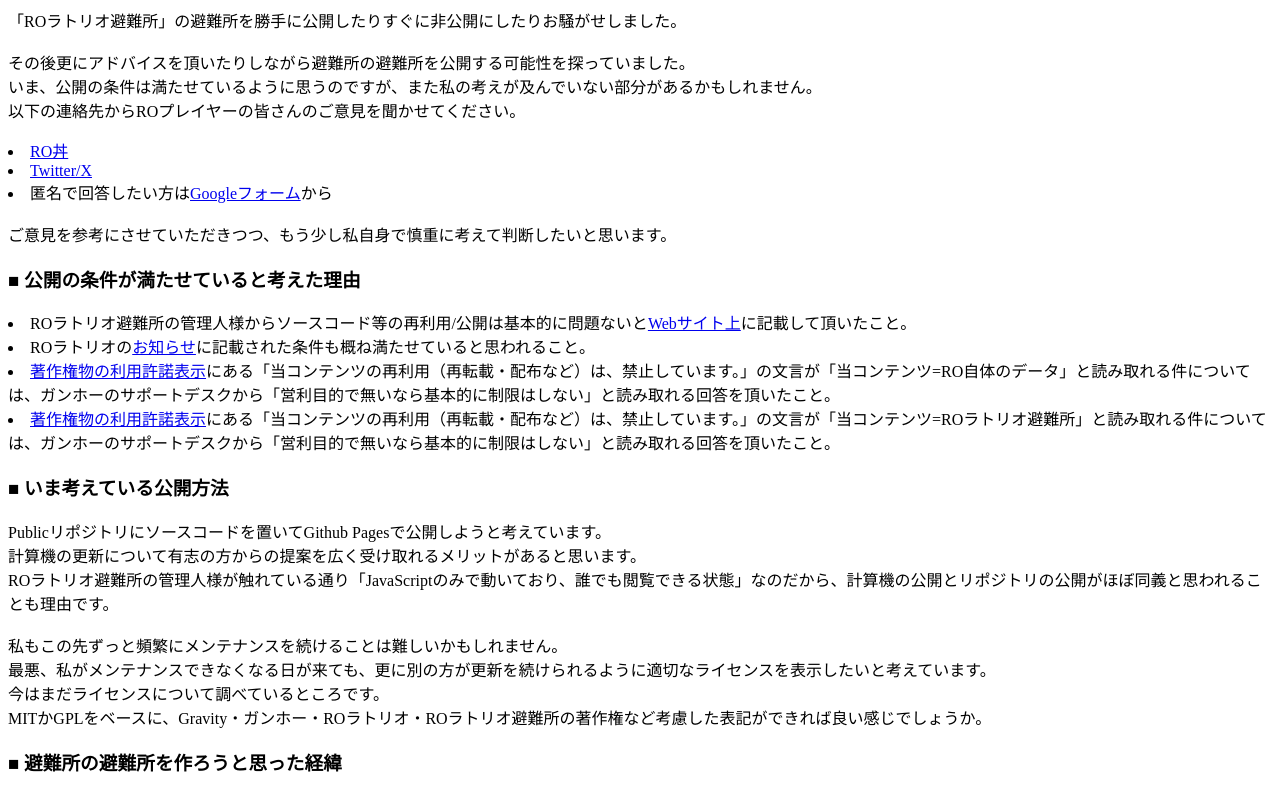
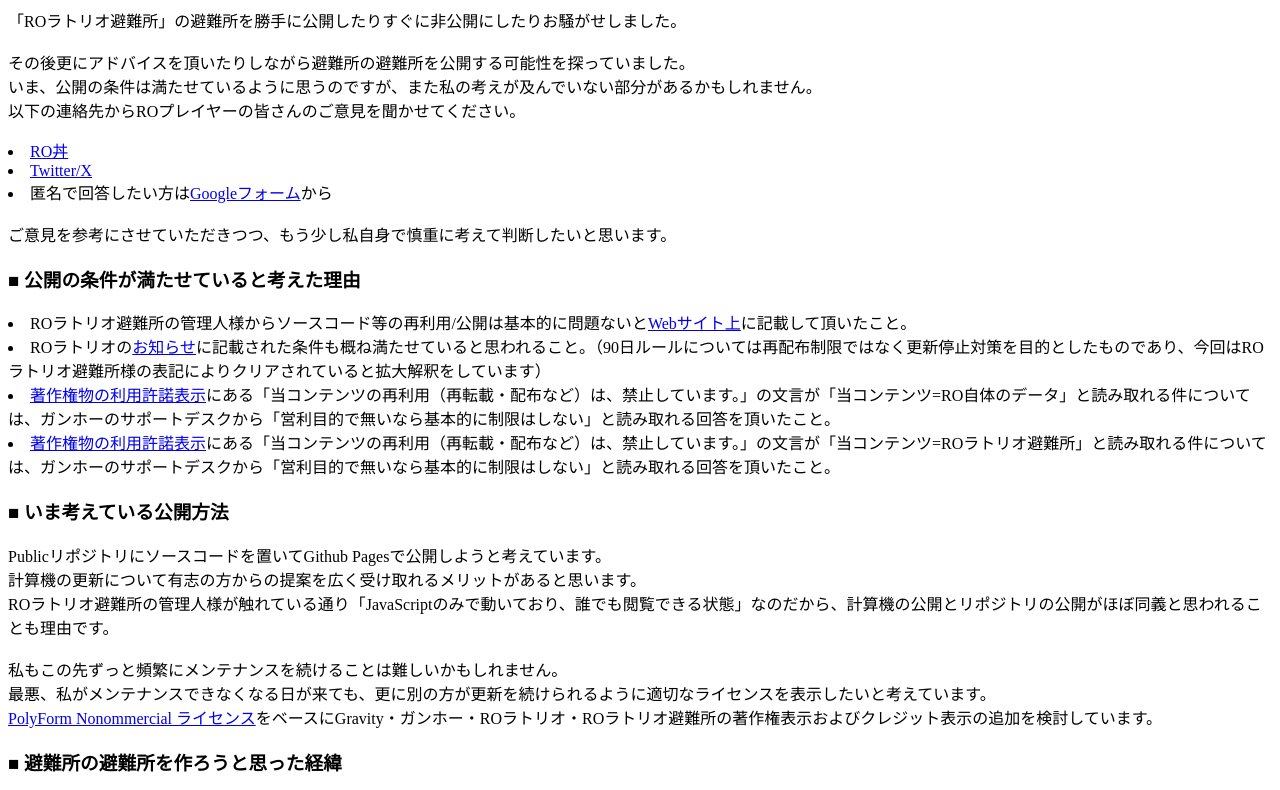
Before and after one commit to usachoco/information, a plain HTML site: page index.html in a window 1280 px wide. Shown: the top 790 px of the page. Drawn offline with Linux system fonts and the light colour scheme.

Commit message:
Update index.html

```diff
--- a/index.html
+++ b/index.html
@@ -17,7 +17,7 @@
     </p>
     <h3>■ 公開の条件が満たせていると考えた理由</h3>
     <li>ROラトリオ避難所の管理人様からソースコード等の再利用/公開は基本的に問題ないと<a href="https://roratorio-hinanjo.net/roro/kousin/kousin.html" target="_blank">Webサイト上</a>に記載して頂いたこと。</li>
-    <li>ROラトリオの<a href="http://roratorio.2-d.jp/ro/form/txt/20150920site.html" target="_blank">お知らせ</a>に記載された条件も概ね満たせていると思われること。</li>
+    <li>ROラトリオの<a href="http://roratorio.2-d.jp/ro/form/txt/20150920site.html" target="_blank">お知らせ</a>に記載された条件も概ね満たせていると思われること。（90日ルールについては再配布制限ではなく更新停止対策を目的としたものであり、今回はROラトリオ避難所様の表記によりクリアされていると拡大解釈をしています）</li>
     <li><a href="https://ragnarokonline.gungho.jp/support/play-manner/copyright.html" target="_blank">著作権物の利用許諾表示</a>にある「当コンテンツの再利用（再転載・配布など）は、禁止しています。」の文言が「当コンテンツ=RO自体のデータ」と読み取れる件については、ガンホーのサポートデスクから「営利目的で無いなら基本的に制限はしない」と読み取れる回答を頂いたこと。</li>
     <li><a href="https://ragnarokonline.gungho.jp/support/play-manner/copyright.html" target="_blank">著作権物の利用許諾表示</a>にある「当コンテンツの再利用（再転載・配布など）は、禁止しています。」の文言が「当コンテンツ=ROラトリオ避難所」と読み取れる件については、ガンホーのサポートデスクから「営利目的で無いなら基本的に制限はしない」と読み取れる回答を頂いたこと。</li>
     <h3>■ いま考えている公開方法</h3>
@@ -28,8 +28,7 @@
         <br>
         私もこの先ずっと頻繁にメンテナンスを続けることは難しいかもしれません。<br>
         最悪、私がメンテナンスできなくなる日が来ても、更に別の方が更新を続けられるように適切なライセンスを表示したいと考えています。<br>
-        今はまだライセンスについて調べているところです。<br>
-        MITかGPLをベースに、Gravity・ガンホー・ROラトリオ・ROラトリオ避難所の著作権など考慮した表記ができれば良い感じでしょうか。
+        <a href="https://polyformproject.org/licenses/noncommercial/1.0.0/" target="_blank">PolyForm Nonommercial ライセンス</a>をベースにGravity・ガンホー・ROラトリオ・ROラトリオ避難所の著作権表示およびクレジット表示の追加を検討しています。
     </p>
     <h3>■ 避難所の避難所を作ろうと思った経緯</h3>
     <p>
```
